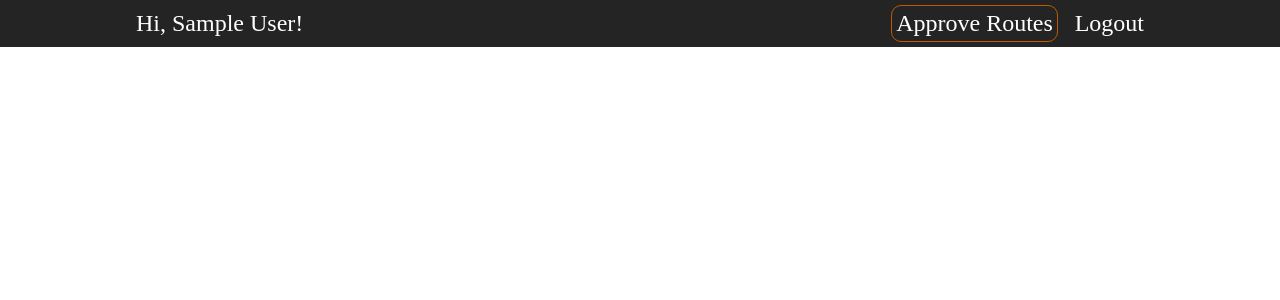
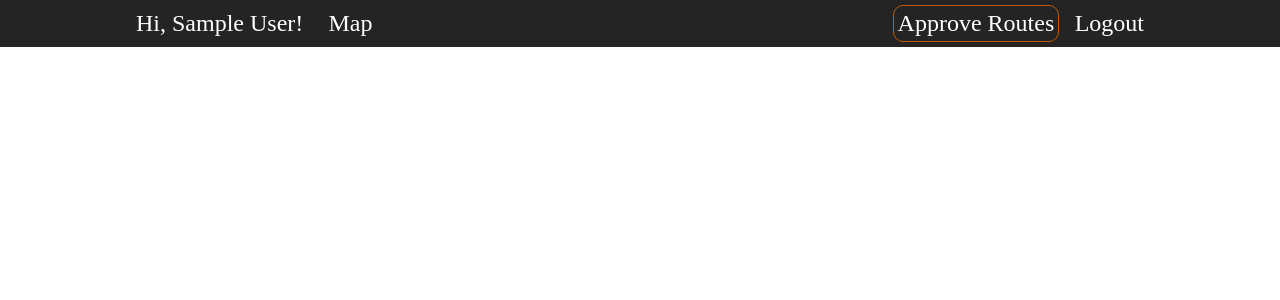
Before and after one commit to amanzanares410/run-this-town, a Django app: template runningApp/templates/runningApp/admin_navbar.html in a window 1280 px wide. Shown: the top 300 px of the page. Run offline with Django 4.2, Linux system fonts and the light colour scheme; the template is opened without the code that fills it, so the values that code supplies are empty; the visitor is signed in with stand-in values (Sample User, id 1); some libraries are stand-ins or nearby versions; some web fonts are replaced.

Commit message:
add way to get back to map page for admins

```diff
--- a/runningApp/static/runningApp/navbar.css
+++ b/runningApp/static/runningApp/navbar.css
@@ -50,3 +50,7 @@ a.header-text:hover, .header-links *:hover{
     margin-top: 6vh;
     box-sizing: border-box;
 }
+
+#map-btn {
+    margin-left: 2%;
+}
--- a/runningApp/templates/runningApp/admin_navbar.html
+++ b/runningApp/templates/runningApp/admin_navbar.html
@@ -14,12 +14,13 @@
     <header class="flex-row">
         {% if user.is_authenticated %}
         <h1 class="header-left header-text">Hi, {{ user.get_full_name }}!</h1>
+        <a class="header-text" id="map-btn" href="{% url 'logged_in_view' %}">Map</a>
         <div class="header-links flex-row fill">
             {% comment %} <svg xmlns="http://www.w3.org/2000/svg" width="24" height="24" viewBox="0 0 24 24" fill="none" stroke="currentColor" stroke-width="2" stroke-linecap="round" stroke-linejoin="round" class="lucide lucide-users-2"><path d="M14 19a6 6 0 0 0-12 0"/><circle cx="8" cy="9" r="4"/><path d="M22 19a6 6 0 0 0-6-6 4 4 0 1 0 0-8"/></svg>
             <svg xmlns="http://www.w3.org/2000/svg" width="24" height="24" viewBox="0 0 24 24" fill="none" stroke="currentColor" stroke-width="2" stroke-linecap="round" stroke-linejoin="round" class="lucide lucide-waypoints"><circle cx="12" cy="4.5" r="2.5"/><path d="m10.2 6.3-3.9 3.9"/><circle cx="4.5" cy="12" r="2.5"/><path d="M7 12h10"/><circle cx="19.5" cy="12" r="2.5"/><path d="m13.8 17.7 3.9-3.9"/><circle cx="12" cy="19.5" r="2.5"/></svg>
             <svg xmlns="http://www.w3.org/2000/svg" width="24" height="24" viewBox="0 0 24 24" fill="none" stroke="currentColor" stroke-width="2" stroke-linecap="round" stroke-linejoin="round" class="lucide lucide-sprout"><path d="M7 20h10"/><path d="M10 20c5.5-2.5.8-6.4 3-10"/><path d="M9.5 9.4c1.1.8 1.8 2.2 2.3 3.7-2 .4-3.5.4-4.8-.3-1.2-.6-2.3-1.9-3-4.2 2.8-.5 4.4 0 5.5.8z"/><path d="M14.1 6a7 7 0 0 0-1.1 4c1.9-.1 3.3-.6 4.3-1.4 1-1 1.6-2.3 1.7-4.6-2.7.1-4 1-4.9 2z"/></svg> {% endcomment %}
 
-            <span class="highlight"><a class="header-text" href="">Approve Routes</a></span>
+            <span class="highlight"><a class="header-text" href="{% url 'approve_routes' %}">Approve Routes</a></span>
 
             <a class="header-text" href="{% url 'logout' %}">Logout</a>
         </div>
```
